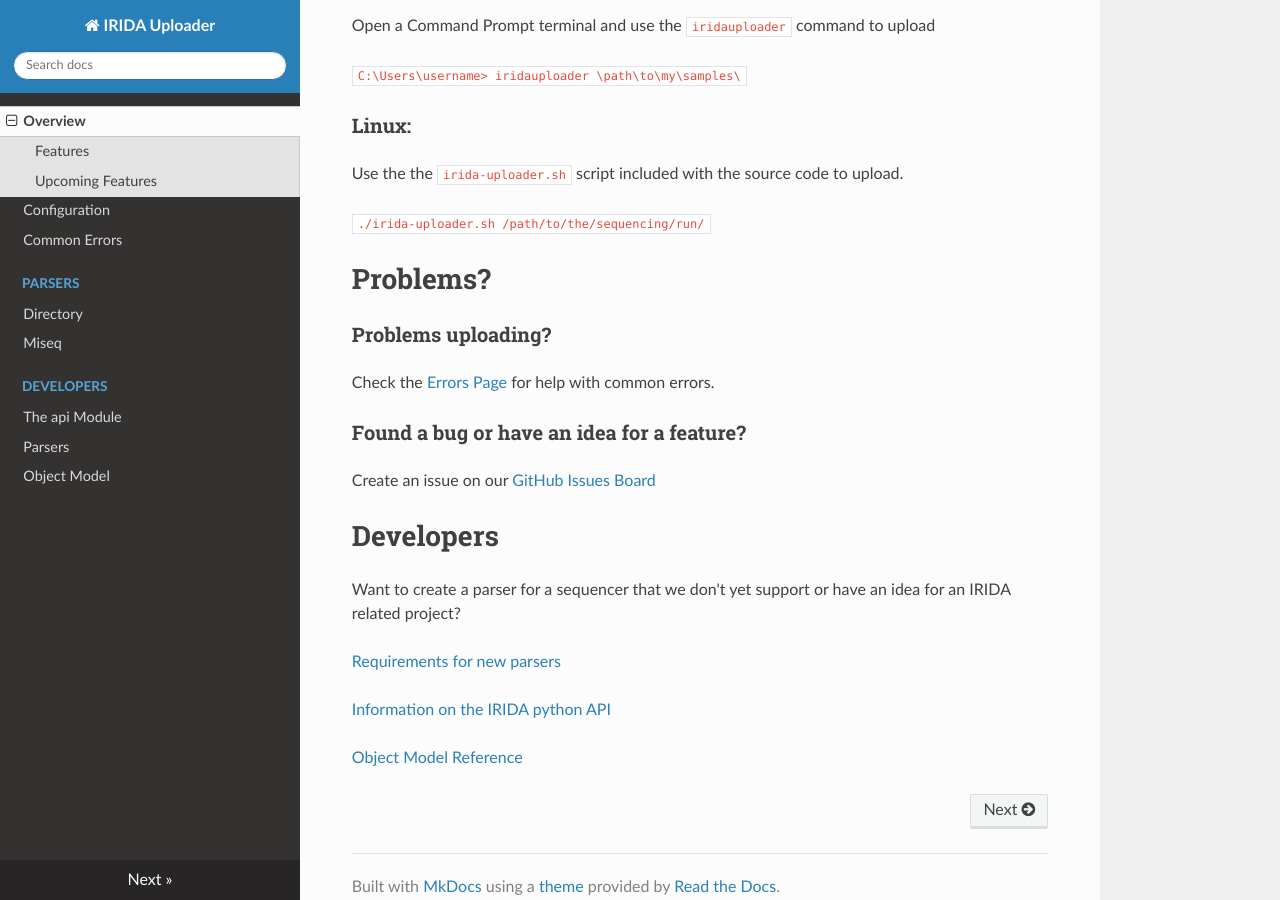
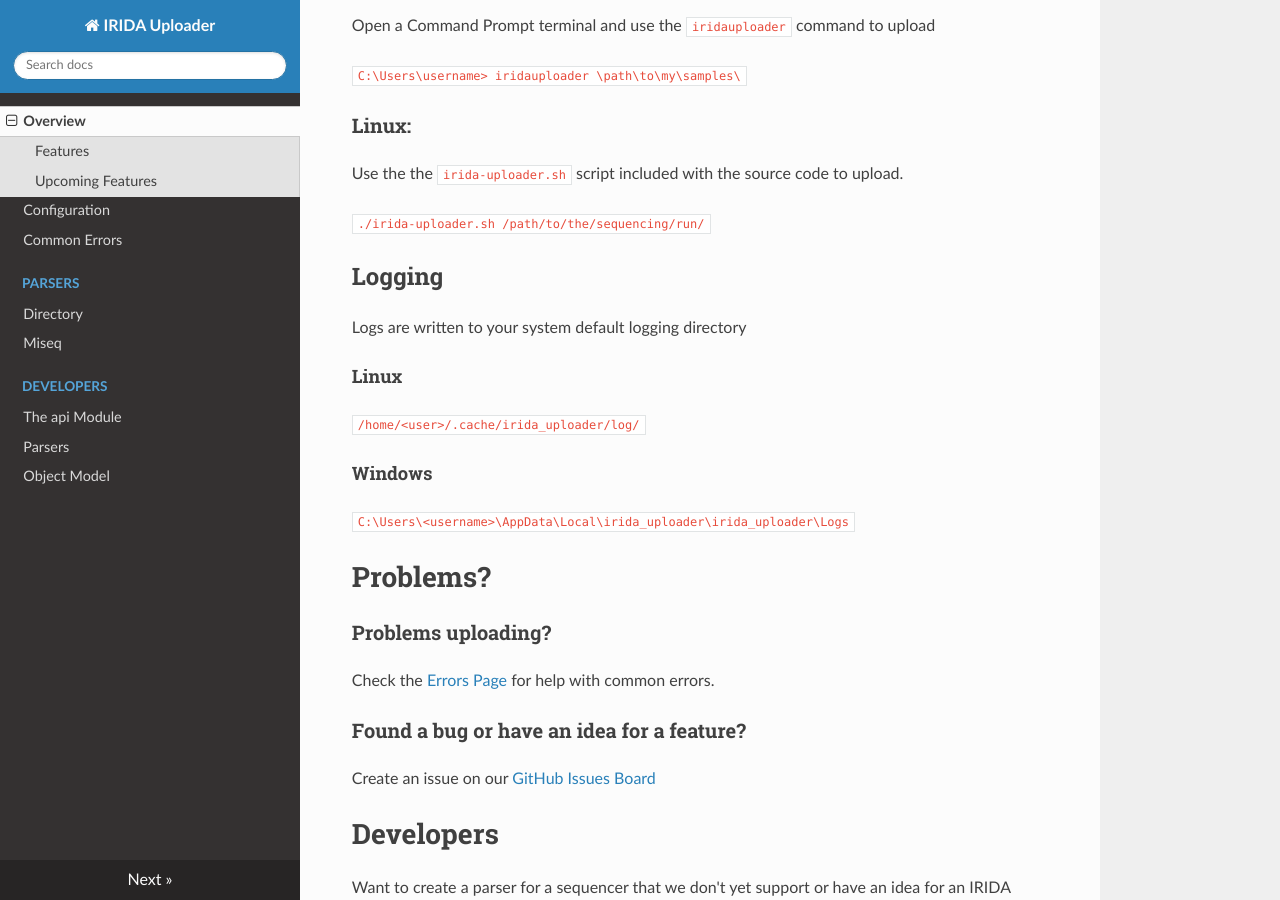
Before and after one commit to phac-nml/irida-uploader, an MkDocs documentation site: the page built from docs/index.md, in a window 1280 px wide and 900 px high, scrolled down 2583 px. Built offline with MkDocs 1.6.1, drawn with Linux system fonts in a browser that asks for light colours; nearby versions of some CDN libraries.

Commit message:
added timestamps to log files, included log statement saying where logs are being written to

```diff
--- a/docs/index.md
+++ b/docs/index.md
@@ -106,6 +106,17 @@
 
 `./irida-uploader.sh /path/to/the/sequencing/run/`
 
+## Logging
+
+Logs are written to your system default logging directory
+
+#### Linux
+
+`/home/<user>/.cache/irida_uploader/log/`
+
+#### Windows
+
+`C:\Users\<username>\AppData\Local\irida_uploader\irida_uploader\Logs`
 
 # Problems?
 
```
Also changed, not shown: 1 other file.
